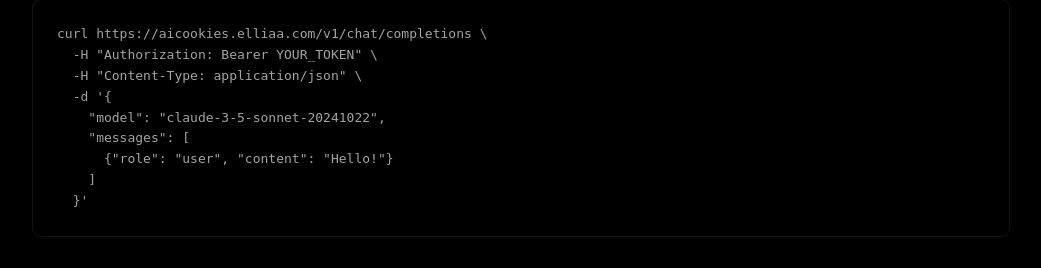
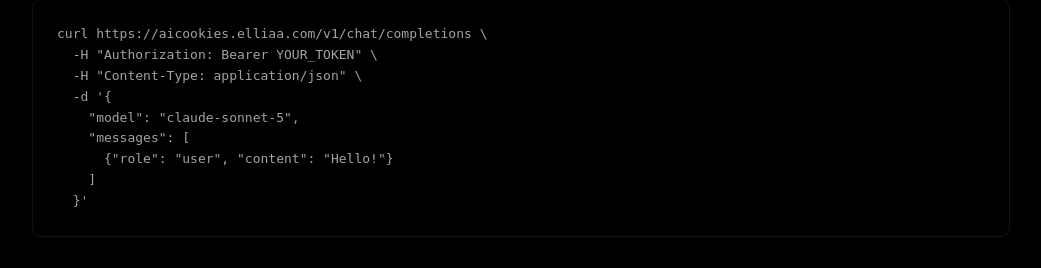
Before and after one commit to MahmoudAtteyya/aicookies, a Flask app: page /endpoints in a window 1280 px wide. Shown: the part 1737-2005 px from the top of the page, without its empty margins (239-1280 px from the left). Run offline with Flask 3, Linux system fonts and the light colour scheme; the visitor is signed in with stand-in values (Sample User, id 1); data comes from the database, SQL or seed files in the repository; data that the repository does not hold is empty; some libraries are stand-ins or nearby versions.

Commit message:
docs: update example to use claude-sonnet-5
🤖 Generated by Hermes Agent

```diff
--- a/templates/endpoints.html
+++ b/templates/endpoints.html
@@ -117,7 +117,7 @@
   -H "Authorization: Bearer YOUR_TOKEN" \
   -H "Content-Type: application/json" \
   -d '{
-    "model": "claude-3-5-sonnet-20241022",
+    "model": "claude-sonnet-5",
     "messages": [
       {"role": "user", "content": "Hello!"}
     ]
```
